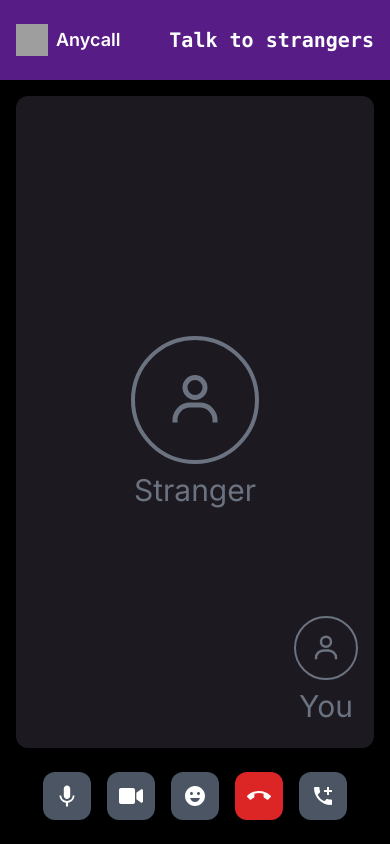
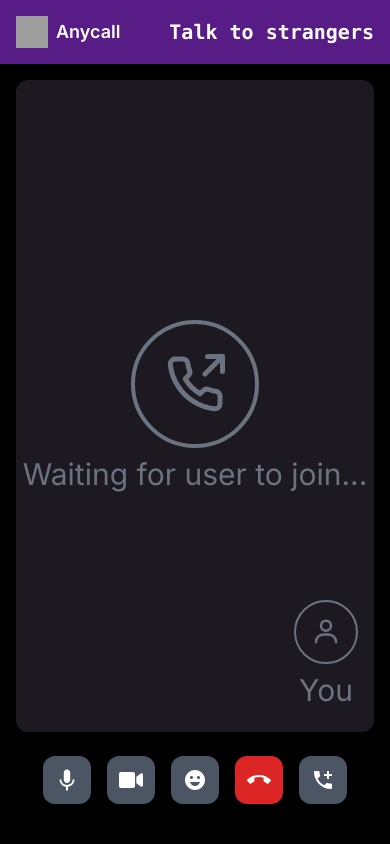
Before and after one commit to mukeshkuiry/anycall, a Next.js app in the folder client/: page /stranger in a window 390 px wide. Built offline with nearby package versions, Linux system fonts and the light colour scheme; no server answers; grey boxes are pictures that could not be loaded.

Commit message:
waiting sign

```diff
--- a/client/app/components/Avatar.tsx
+++ b/client/app/components/Avatar.tsx
@@ -1,8 +1,9 @@
 import { BiUser } from "react-icons/bi";
+import { FiPhoneOutgoing } from "react-icons/fi";
 
 /* eslint-disable @next/next/no-img-element */
 type Props = {
-  type: "stranger" | "user";
+  type: "stranger" | "user" | "waiting";
   size: "small" | "large";
 };
 
@@ -10,17 +11,21 @@ const Avatar = (props: Props) => {
   return (
     <div className="flex flex-col justify-center items-center space-y-2">
       <div
-        className={`rounded-full   flex justify-center items-center text-gray-500 ${
+        className={`rounded-full flex justify-center items-center text-gray-500 ${
           props.size === "small"
             ? "border-2 w-16 h-16 text-3xl"
             : "border-4 w-32 h-32 text-6xl"
         } border-gray-500`}
       >
-        <BiUser />
+        {props.type === "waiting" ? <FiPhoneOutgoing /> : <BiUser />}
       </div>
 
       <p className="text-gray-500 text-3xl">
-        {props.type === "stranger" ? "Stranger" : "You"}
+        {props.type === "stranger"
+          ? "Stranger"
+          : props.type === "user"
+          ? "You"
+          : "Waiting for user to join..."}
       </p>
     </div>
   );
--- a/client/app/components/ChatBox.tsx
+++ b/client/app/components/ChatBox.tsx
@@ -63,7 +63,7 @@ const ChatBox = (props: Props) => {
           <IoMdClose />
         </button>
       </div>
-      I{/* Notification sound */}
+      {/* Notification sound */}
       <div
         className="flex-grow overflow-y-auto p-2 custom-scrollbar"
         ref={chatBoxRef}
--- a/client/app/components/Navbar.tsx
+++ b/client/app/components/Navbar.tsx
@@ -4,7 +4,7 @@ const AnycallNavbar = () => {
     window.location.href = "/";
   };
   return (
-    <nav className="bg-purple-900 lg:bg-black w-full flex justify-between items-center h-20 pl-4 lg:pl-0">
+    <nav className="bg-purple-900 lg:bg-black w-full flex justify-between items-center h-16 lg:h-20 pl-4 lg:pl-0">
       <div className="flex items-center cursor-pointer" onClick={handleHome}>
         <img
           src="https://dl.memuplay.com/new_market/img/com.video.mini.icon.2021-03-18-21-22-39.png"
--- a/client/app/components/TempVideo.tsx
+++ b/client/app/components/TempVideo.tsx
@@ -19,11 +19,11 @@ const TempVideo = () => {
     remoteStream,
   } = useWebRTC();
 
-  const { socket, randomId, remoteAudio, remoteVideo } = useSocket();
+  const { socket, randomId, remoteAudio, remoteVideo, peerJoined } =
+    useSocket();
   const [myStream, setMyStream] = useState<MediaStream | null>(null);
   const [audio, setAudio] = useState<boolean>(true);
   const [video, setVideo] = useState<boolean>(true);
-  const [remoteAudioTrack, setRemoteAudioTrack] = useState<string>("");
 
   useEffect(() => {
     const getMediaStream = async () => {
@@ -96,6 +96,14 @@ const TempVideo = () => {
     setVideo(!video);
   };
 
+  const handleNewCall = () => {
+    window.location.reload();
+  };
+
+  const handleEndCall = () => {
+    window.location.href = "/";
+  };
+
   useEffect(() => {
     if (remoteAudio && remoteStream) {
       const audio = new Audio();
@@ -107,7 +115,6 @@ const TempVideo = () => {
 
   return (
     <div className="w-full h-full">
-      <audio src={remoteAudioTrack} autoPlay />
       <AnycallNavbar />
       <div className="flex justify-center items-center m-4 h-[calc(100%-12rem)] relative bg-[#26242cbc] backdrop-blur-xl rounded-xl">
         {remoteStream && remoteVideo ? (
@@ -124,7 +131,11 @@ const TempVideo = () => {
           />
         ) : (
           <div className="flex flex-col justify-center items-center">
-            <Avatar type="stranger" size="large" />
+            {peerJoined ? (
+              <Avatar size="large" type="stranger" />
+            ) : (
+              <Avatar size="large" type="waiting" />
+            )}
           </div>
         )}
         <div className="absolute right-4 bottom-6  lg:right-8 lg:bottom-8">
@@ -164,10 +175,16 @@ const TempVideo = () => {
         <button className="p-3 rounded-xl bg-gray-600 hover:bg-gray-700 transition-all text-white text-2xl">
           <MdEmojiEmotions />
         </button>
-        <button className="p-3 rounded-xl bg-red-600 hover:bg-red-700 transition-all text-white text-2xl">
+        <button
+          className="p-3 rounded-xl bg-red-600 hover:bg-red-700 transition-all text-white text-2xl"
+          onClick={handleEndCall}
+        >
           <MdCallEnd />
         </button>
-        <button className="p-3 rounded-xl bg-gray-600 hover:bg-gray-700 transition-all text-white text-2xl">
+        <button
+          className="p-3 rounded-xl bg-gray-600 hover:bg-gray-700 transition-all text-white text-2xl"
+          onClick={handleNewCall}
+        >
           <MdAddCall />
         </button>
       </div>
```
